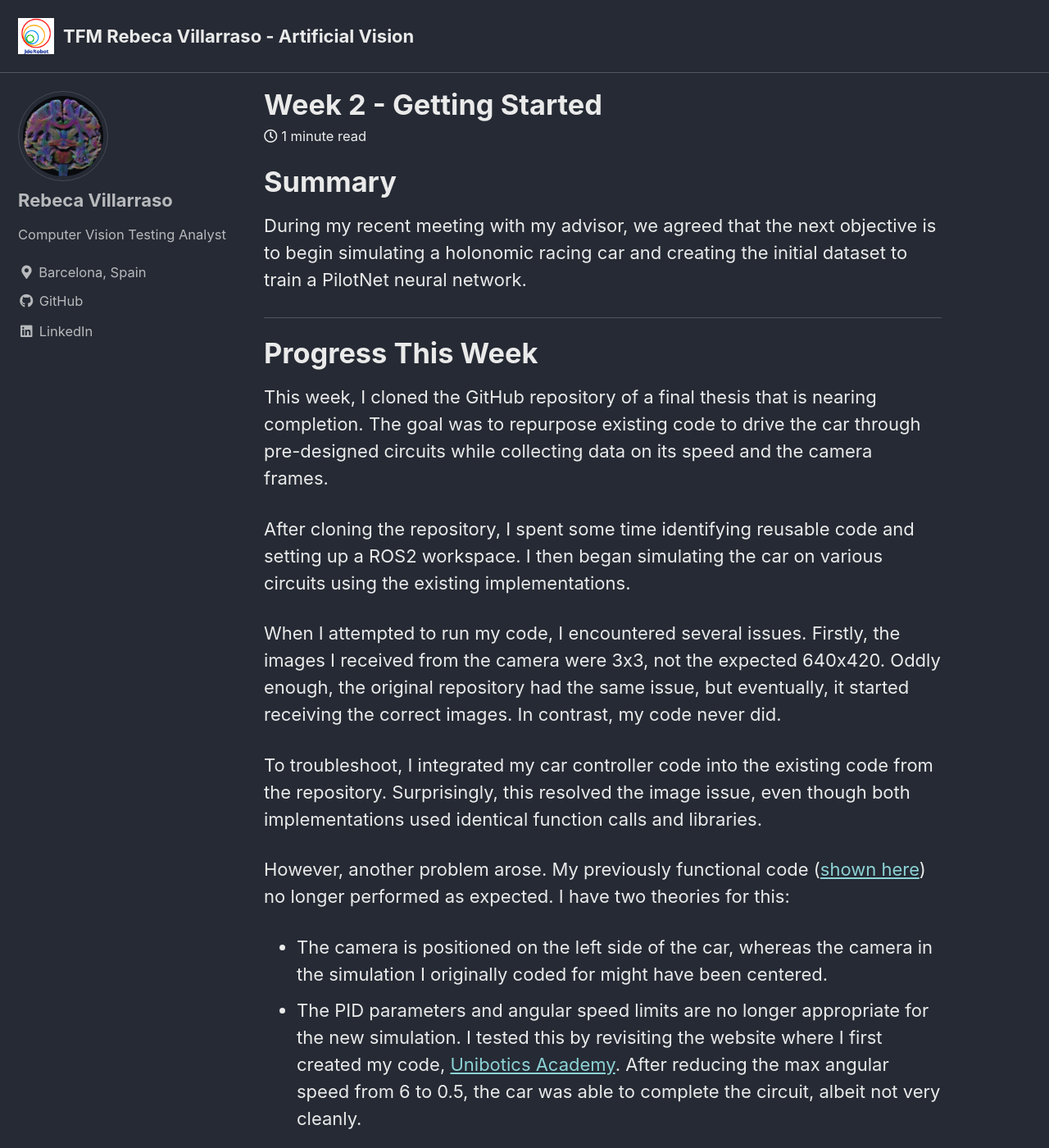
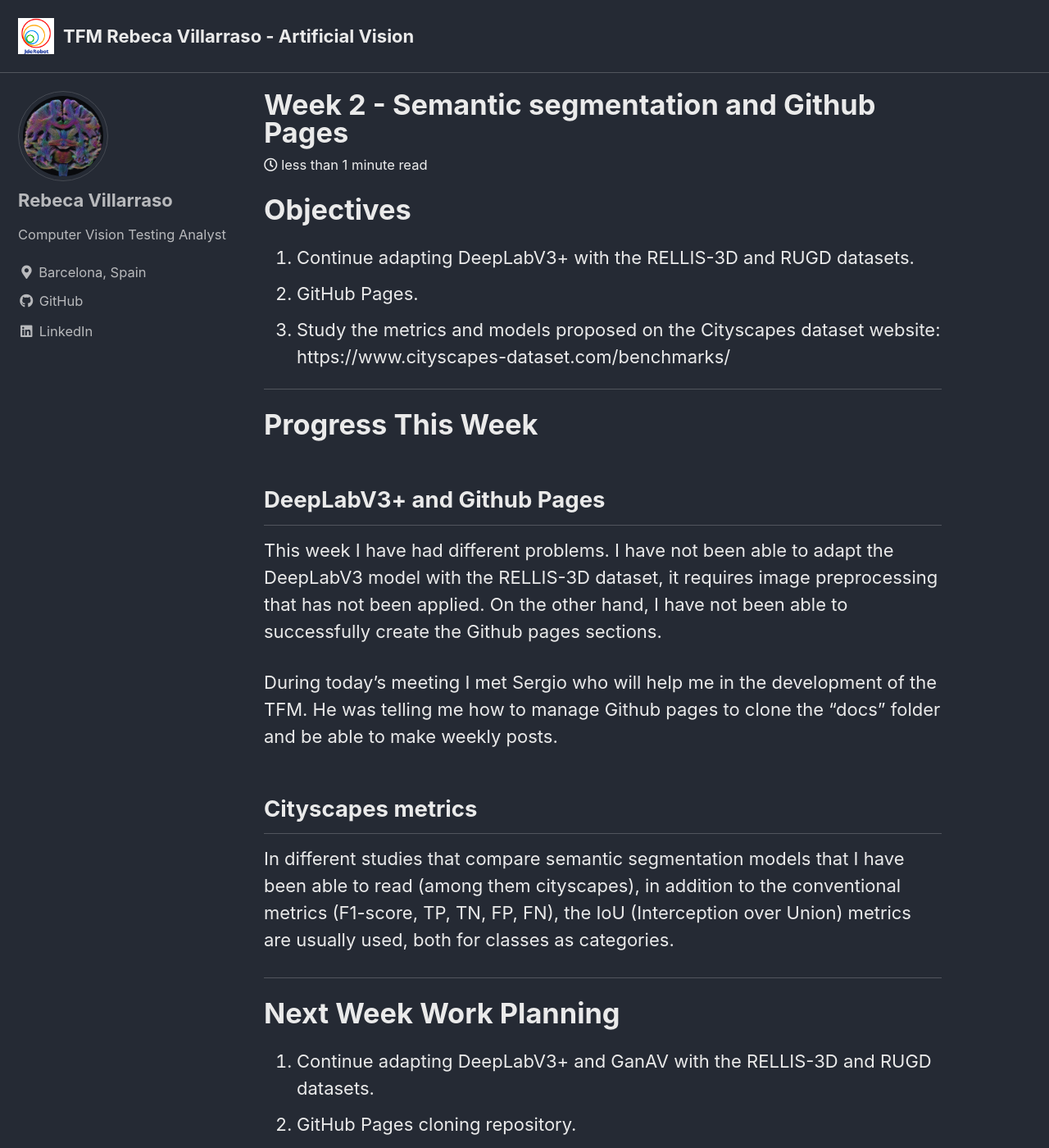
Before and after one commit to RoboticsLabURJC/2024-tfm-rebeca-villaraso, a Jekyll site: the page built from docs/_posts/2023-10-11-Week-2.md, in a window 1280 px wide and 1400 px high. Shown: the whole window at 82% size. Built offline with Jekyll 4.4.1, drawn with Linux system fonts in a browser that asks for light colours; cached includes are drawn as plain includes; some of the changed text lies outside the part shown.

Commit message:
Update 2023-10-11-Week-2.md

```diff
--- a/docs/_posts/2023-10-11-Week-2.md
+++ b/docs/_posts/2023-10-11-Week-2.md
@@ -1,42 +1,45 @@
 ---
-title: "Week 2 - Getting Started"
+title: "Week 2 - Semantic segmentation and Github Pages"
 image: ../assets/images/logo.png
 categories:
   - Weekly Log
 tags:
-  - github pages
-  - Neural Networks
-  - Autonomous Driving
-  - Computer Vision
-  - ROS
-  - Gazebo
+  - Semantic segmentation
+  - Github pages
+  - Cityscapes metrics
+
 ---
 
-# Summary
+# Objectives
 
-During my recent meeting with my advisor, we agreed that the next objective is to begin simulating a holonomic racing car and creating the initial dataset to train a PilotNet neural network.
+1. Continue adapting DeepLabV3+ with the RELLIS-3D and RUGD datasets.
+2. GitHub Pages.
+3. Study the metrics and models proposed on the Cityscapes dataset website: https://www.cityscapes-dataset.com/benchmarks/
 
 ---
 
 # Progress This Week
 
-This week, I cloned the GitHub repository of a final thesis that is nearing completion. The goal was to repurpose existing code to drive the car through pre-designed circuits while collecting data on its speed and the camera frames.
+## DeepLabV3+ and Github Pages
 
-After cloning the repository, I spent some time identifying reusable code and setting up a ROS2 workspace. I then began simulating the car on various circuits using the existing implementations.
+This week I have had different problems. I have not been able to adapt the DeepLabV3 model with the RELLIS-3D dataset, it requires image preprocessing that has not been applied. On the other hand, I have not been able to successfully create the Github pages sections.
 
-When I attempted to run my code, I encountered several issues. Firstly, the images I received from the camera were 3x3, not the expected 640x420. Oddly enough, the original repository had the same issue, but eventually, it started receiving the correct images. In contrast, my code never did.
+During today's meeting I met Sergio who will help me in the development of the TFM. He was telling me how to manage Github pages to clone the "docs" folder and be able to make weekly posts.
 
-To troubleshoot, I integrated my car controller code into the existing code from the repository. Surprisingly, this resolved the image issue, even though both implementations used identical function calls and libraries.
+## Cityscapes metrics
 
-However, another problem arose. My previously functional code ([shown here](https://youtu.be/1ZKk2FWW3Dk)) no longer performed as expected. I have two theories for this:
-- The camera is positioned on the left side of the car, whereas the camera in the simulation I originally coded for might have been centered.
-- The PID parameters and angular speed limits are no longer appropriate for the new simulation. I tested this by revisiting the website where I first created my code, [Unibotics Academy](https://unibotics.org/academy/). After reducing the max angular speed from 6 to 0.5, the car was able to complete the circuit, albeit not very cleanly.
+In different studies that compare semantic segmentation models that I have been able to read (among them cityscapes), in addition to the conventional metrics (F1-score, TP, TN, FP, FN), the IoU (Interception over Union) metrics are usually used, both for classes as categories.
 
-My current focus is to adapt my code to these new conditions before proceeding with dataset creation.
+---
+
+# Next Week Work Planning
+
+  1. Continue adapting DeepLabV3+ and GanAV with the RELLIS-3D and RUGD datasets.
+  2. GitHub Pages cloning repository.
+
 
 ---
 
 # References
 
-* [Master's Thesis by Vanessa Fernández Martínez](https://gsyc.urjc.es/jmplaza/students/tfm-deeplearning_autonomous_navigation-vanessa-2019.pdf)
-* [Unibotics Academy](https://unibotics.org/academy/)
+* [Cityscapes Metrics] https://www.cityscapes-dataset.com/benchmarks/#instance-level-scene-labeling-task
```
